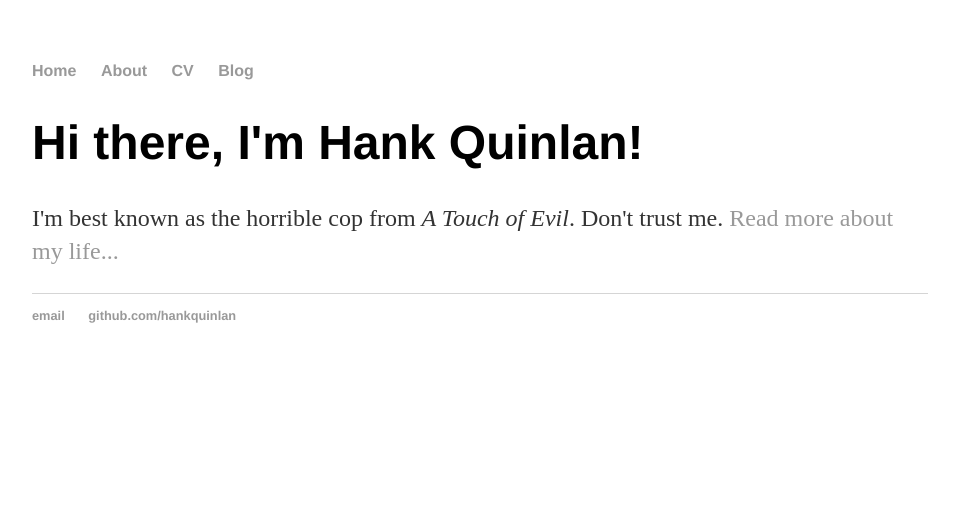
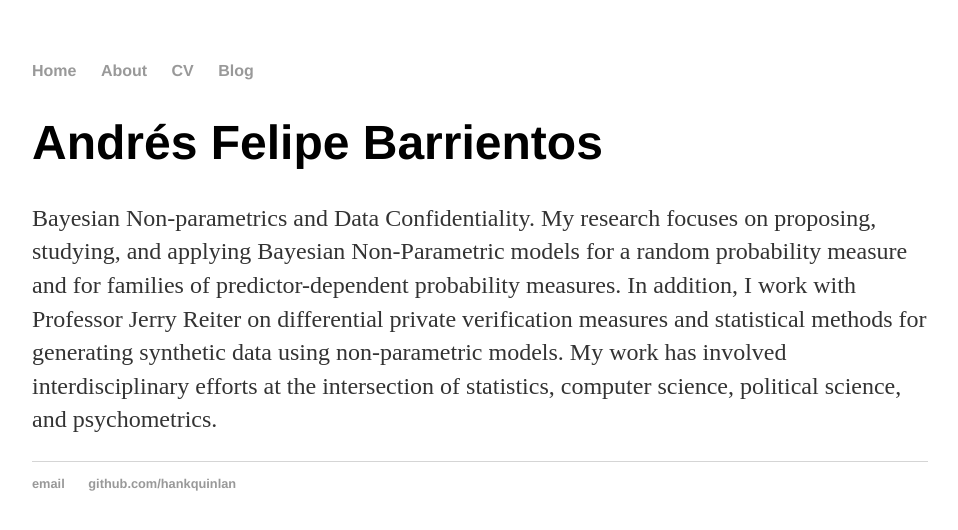
Before and after one commit to anfebar/anfebar.github.io, a Jekyll site: the page built from index.html, in a window 1280 px wide. Shown: the top 530 px of the page, without its empty margins (160-1118 px from the left). Built offline with Jekyll 4.4.1, drawn with Linux system fonts in a browser that asks for light colours.

Commit message:
Update index.html

```diff
--- a/index.html
+++ b/index.html
@@ -1,9 +1,9 @@
 ---
 layout: default
-title: Hank Quinlan, Horrible Cop
+title: my websit
 ---
 
 		<div class="blurb">
-			<h1>Hi there, I'm Hank Quinlan!</h1>
-			<p>I'm best known as the horrible cop from <em>A Touch of Evil</em>. Don't trust me. <a href="/about">Read more about my life...</a></p>
+			<h1>Andrés Felipe Barrientos</h1>
+			<p>Bayesian Non-parametrics and Data Confidentiality. My research focuses on proposing, studying, and applying Bayesian Non-Parametric models for a random probability measure and for families of predictor-dependent probability measures. In addition, I work with Professor Jerry Reiter on differential private verification measures and statistical methods for generating synthetic data using non-parametric models. My work has involved interdisciplinary efforts at the intersection of statistics, computer science, political science, and psychometrics.</p>
 		</div>
```
